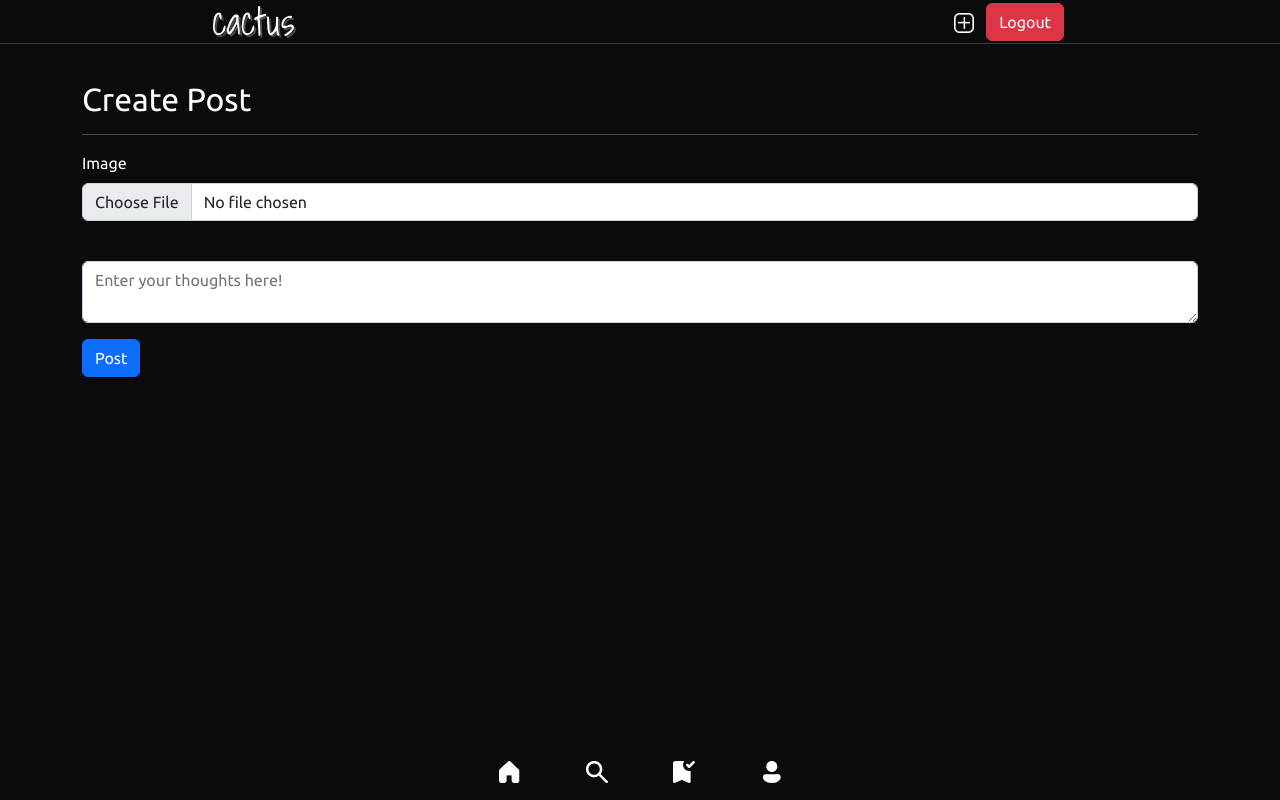
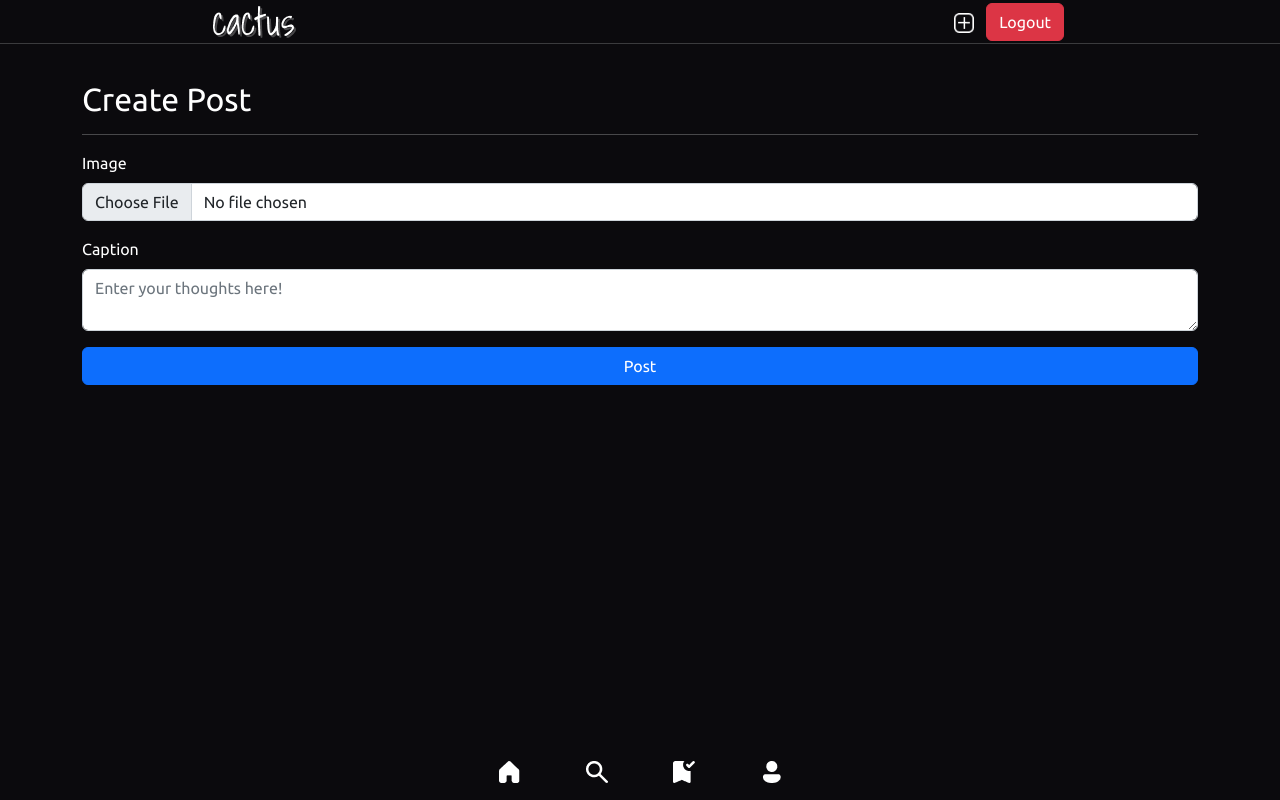
Before and after one commit to namancdr/cactus-frontend, a React (Create React App) app: page /createpost in a window 1280 px wide. Built offline with nearby package versions, Linux system fonts and the light colour scheme; no server answers; sample sign-in values are in the browser's storage.

Commit message:
improved UI

```diff
--- a/src/components/Comment.js
+++ b/src/components/Comment.js
@@ -33,6 +33,7 @@ const Comment = (props) => {
           className="form-control-sm commentInput"
           onChange={handleChange}
           value={commentText}
+          autoComplete="off"
         />
         <span onClick={handleComment}>Post</span>
       </div>
--- a/src/components/CreatePost.js
+++ b/src/components/CreatePost.js
@@ -18,12 +18,11 @@ const CreatePost = () => {
   };
 
   const [imageUpload, setImageUpload] = useState(null);
-  const [loading, setLoading] = useState(false)
-
+  const [loading, setLoading] = useState(false);
 
   const handleSubmit = async (e) => {
     e.preventDefault();
-    setLoading(true)
+    setLoading(true);
     if (imageUpload) {
       const imagePath = `images/${imageUpload.name + v4()}`;
       const imageRef = ref(storage, imagePath);
@@ -41,7 +40,7 @@ const CreatePost = () => {
     if (imageUpload === null) {
       createPost("", "", postData.textData);
     }
-    setLoading(false)
+    setLoading(false);
     navigate("/");
   };
 
@@ -66,7 +65,9 @@ const CreatePost = () => {
           />
         </div>
         <div className="mb-3">
-          <label htmlFor="text" className="form-label"></label>
+          <label htmlFor="text" className="form-label">
+            Caption
+          </label>
           <textarea
             type="text"
             className="form-control"
@@ -78,12 +79,19 @@ const CreatePost = () => {
             required
           />
         </div>
-        <button type="submit" className="btn btn-primary">
-          {loading
-          ? <span className="spinner-border spinner-border-sm" role="status" aria-hidden="true"></span>
-          : 'Post'
-        }
-        </button>
+        <div className="d-grid">
+          <button type="submit" className="btn btn-primary">
+            {loading ? (
+              <span
+                className="spinner-border spinner-border-sm"
+                role="status"
+                aria-hidden="true"
+              ></span>
+            ) : (
+              "Post"
+            )}
+          </button>
+        </div>
       </form>
     </div>
   );
--- a/src/components/Profile.js
+++ b/src/components/Profile.js
@@ -9,18 +9,21 @@ import pictureIcon from "../assets/picture-icon.png";
 import trashIcon from "../assets/trash-icon.png";
 import { v4 } from "uuid";
 import { storage } from "../firebase";
-import { ref, uploadBytes, getDownloadURL, deleteObject } from "firebase/storage";
+import {
+  ref,
+  uploadBytes,
+  getDownloadURL,
+  deleteObject,
+} from "firebase/storage";
 import { useUser } from "../context/user/userContext";
 import { toast } from "react-toastify";
-
-
 
 const Profile = () => {
   const { user, getUser } = useAuth();
   const { fetchUsersPosts, usersPost } = usePost();
   const { uploadProfilePic, deleteProfilePic } = useUser();
   const [formVisiblity, setFormVisiblity] = useState(false);
-  const [loading, setLoading] = useState(false)
+  const [loading, setLoading] = useState(false);
 
   useEffect(() => {
     getUser();
@@ -33,11 +36,11 @@ const Profile = () => {
   const deleteRef = ref(storage, user.imagePath);
 
   const handleSubmit = async (e) => {
-    setLoading(true)
+    setLoading(true);
     e.preventDefault();
 
     // Delete the old profile picture from firebase
-    if(user.image && user.imagePath){
+    if (user.image && user.imagePath) {
       deleteObject(deleteRef)
         .then(() => {
           console.log("Old profile picture deleted");
@@ -60,17 +63,15 @@ const Profile = () => {
       });
 
       if (image) await uploadProfilePic(image, imagePath);
-      setLoading(false)
-      getUser()
+      setLoading(false);
+      getUser();
       fetchUsersPosts();
-      closeModal()
-
+      closeModal();
     }
   };
 
-
-  const handleProfilePicDelete = async() => {
-    setLoading(true)
+  const handleProfilePicDelete = async () => {
+    setLoading(true);
     user.image &&
       deleteObject(deleteRef)
         .then(() => {
@@ -80,11 +81,11 @@ const Profile = () => {
           toast(error, { theme: "dark" });
         });
 
-      await deleteProfilePic();
-      closeModal()
-      getUser()
-      setLoading(false)
-  }
+    await deleteProfilePic();
+    closeModal();
+    getUser();
+    setLoading(false);
+  };
 
   const capitaliseText = (text) => {
     const str = text;
@@ -151,9 +152,24 @@ const Profile = () => {
                   setImageUpload(event.target.files[0]);
                 }}
               />
-              <button className={`btn btn-primary ${imageUpload ? '' : 'disabled'} mt-2`} type="submit">
-              {loading ? <span className="spinner-border spinner-border-sm" role="status" aria-hidden="true"></span> : 'Upload'}
-              </button>
+              <div className="d-grid">
+                <button
+                  className={`btn btn-primary ${
+                    imageUpload ? "" : "disabled"
+                  } mt-2`}
+                  type="submit"
+                >
+                  {loading ? (
+                    <span
+                      className="spinner-border spinner-border-sm"
+                      role="status"
+                      aria-hidden="true"
+                    ></span>
+                  ) : (
+                    "Upload"
+                  )}
+                </button>
+              </div>
             </form>
           ) : null}
           <button className="btn btn-danger" onClick={closeModal}>
@@ -183,20 +199,29 @@ const Profile = () => {
 
           <div className="profile-info mt-4 row d-flex align-items-center">
             <div className="text-center col lh-half">
-              <span className="h5">{usersPost.length}</span><br />
+              <span className="h5">{usersPost.length}</span>
+              <br />
               <span className="small text-muted">Posts</span>
             </div>
             <div className="text-center col lh-half">
-              <span className="h5">{user?.followers.length}</span><br />
+              <span className="h5">{user?.followers.length}</span>
+              <br />
               <span className="small text-muted">Followers</span>
             </div>
             <div className="text-center col lh-half">
-              <span className="h5">{user?.following.length}</span><br />
+              <span className="h5">{user?.following.length}</span>
+              <br />
               <span className="small text-muted">Following</span>
             </div>
           </div>
         </div>
-      ) : <span className="spinner-border spinner-border-sm" role="status" aria-hidden="true"></span>}
+      ) : (
+        <span
+          className="spinner-border spinner-border-sm"
+          role="status"
+          aria-hidden="true"
+        ></span>
+      )}
 
       {/* Post section */}
       <div className=" mid-heading-text mt-4 container">
--- a/src/components/Search.js
+++ b/src/components/Search.js
@@ -33,6 +33,7 @@ const Search = () => {
           className="form-control-sm commentInput"
           onChange={handleChange}
           value={searchInput}
+          autoComplete="off"
         />
         {/* <button className="btn btn-primary" onClick={() => searchUserCall(searchInput)}>search</button> */}
       </div>
```
